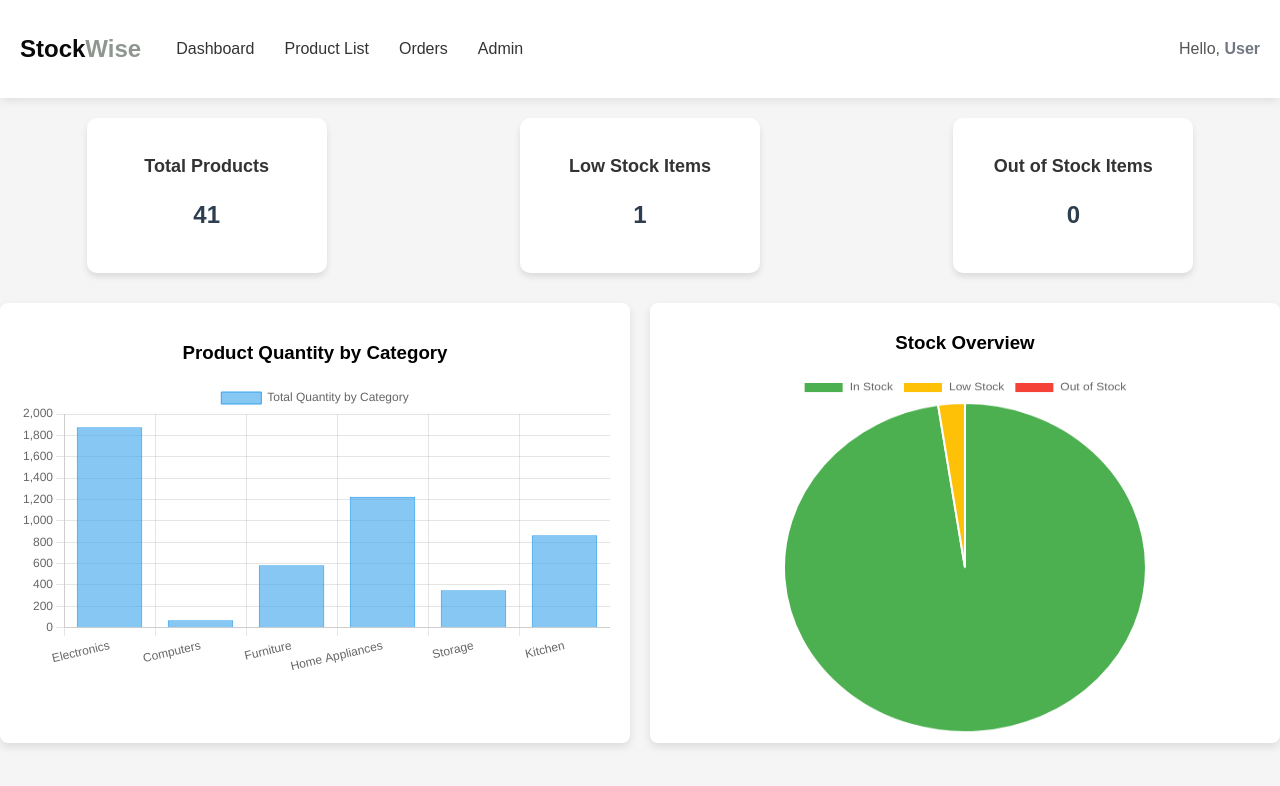
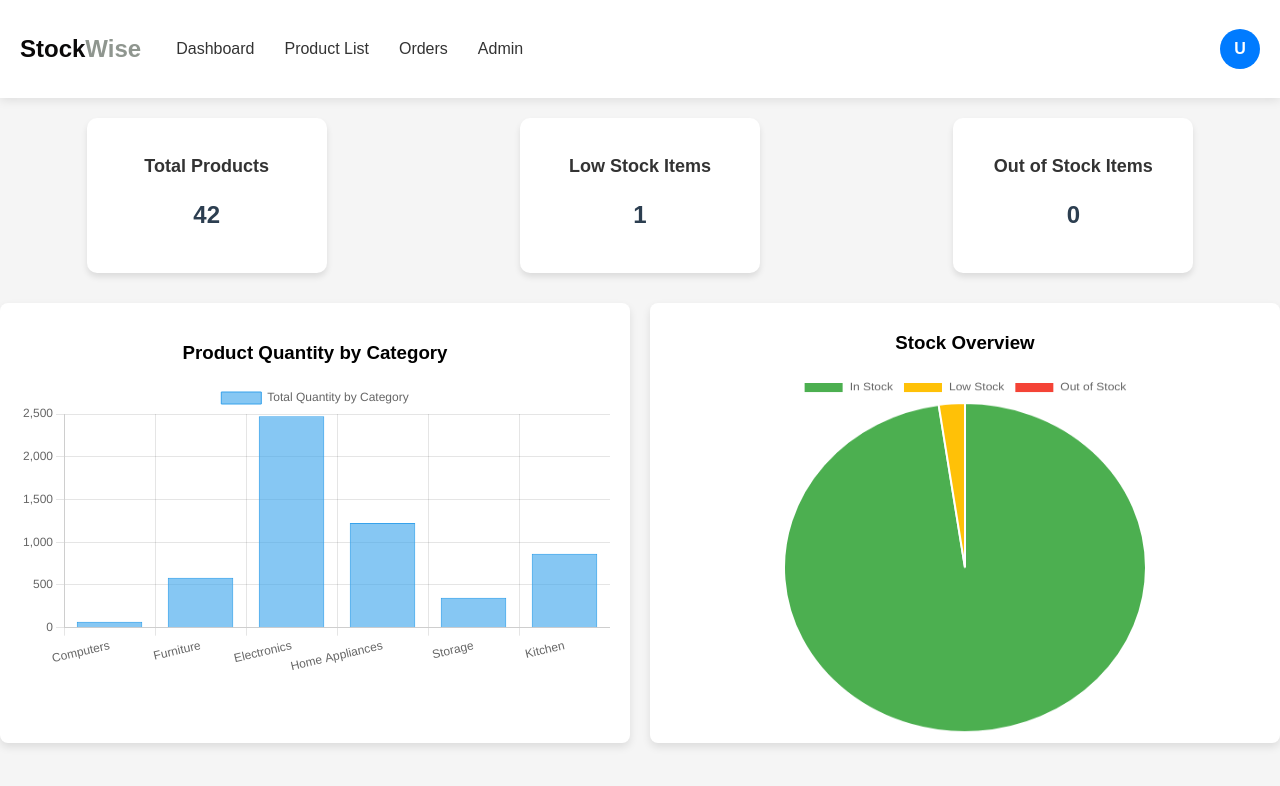
Before and after one commit to Rohit-workhall/inventory-management, a React (Create React App) app: page / in a window 1280 px wide. Shown: the top 786 px of the page. Built offline with nearby package versions, Linux system fonts and the light colour scheme.

Commit message:
profile-1

```diff
--- a/package.json
+++ b/package.json
@@ -3,6 +3,8 @@
   "version": "0.1.0",
   "private": true,
   "dependencies": {
+    "@fortawesome/free-solid-svg-icons": "^6.7.2",
+    "@fortawesome/react-fontawesome": "^0.2.2",
     "@reduxjs/toolkit": "^2.5.0",
     "antd": "^5.0.0",
     "axios": "^1.7.9",
--- a/src/Components/Navbar/Navbar.jsx
+++ b/src/Components/Navbar/Navbar.jsx
@@ -1,13 +1,28 @@
 import React, { useState } from "react";
 import { Link } from "react-router-dom";
 import "./navbar.css";
+import { FontAwesomeIcon } from '@fortawesome/react-fontawesome';
+import { faSignOutAlt } from '@fortawesome/free-solid-svg-icons';
 
 const Navbar = () => {
   const [isNavOpen, setIsNavOpen] = useState(false);
+  const [isDropdownOpen, setIsDropdownOpen] = useState(false);
 
   const toggleNav = () => {
     setIsNavOpen(!isNavOpen);
   };
+
+  const toggleDropdown = () => {
+    setIsDropdownOpen(!isDropdownOpen);
+  };
+
+  const handleLogout = () => {
+    // Add your logout logic here
+    console.log("User logged out");
+  };
+
+  const userName = "User"; // Replace with dynamic user name
+  const userInitial = userName.charAt(0).toUpperCase();
 
   return (
     <div className="navbar-container">
@@ -24,34 +39,36 @@ const Navbar = () => {
           <div className={`navbar-links ${isNavOpen ? "open" : ""}`}>
             <ul>
               <li>
-                <Link to="/" >
-                  Dashboard
-                </Link>
-              </li>
-
-              <li>
-              <Link to="/product" >
-                  Product List
-                  </Link>
-              </li>
-
-              <li>
-                <Link to="/orders" onClick={() => setIsNavOpen(false)}>
-                  Orders
-                </Link>
+                <Link to="/">Dashboard</Link>
               </li>
               <li>
-                <Link to="/admin" onClick={() => setIsNavOpen(false)}>
-                  Admin
-                </Link>
+                <Link to="/product">Product List</Link>
+              </li>
+              <li>
+                <Link to="/orders">Orders</Link>
+              </li>
+              <li>
+                <Link to="/admin">Admin</Link>
               </li>
             </ul>
           </div>
         </div>
         <div className="navbar-right">
-          <span className="user">
-            Hello, <strong>User</strong>
-          </span>
+          <div className="user-container" onClick={toggleDropdown}>
+            <div className="user-circle">{userInitial}</div>
+            {isDropdownOpen && (
+              <div className="dropdown">
+                <div className="dropdown-item user-info">
+                  <div className="user-circle dropdown-circle">{userInitial}</div>
+                  <span className="user-name">{userName}</span>
+                </div>
+                <div className="dropdown-item logout" onClick={handleLogout}>
+                  {/* <i className="logout-icon">\uD83D\uDD12</i>  */}
+                  <FontAwesomeIcon icon="fas fa-sign-out" />Logout
+                </div>
+              </div>
+            )}
+          </div>
         </div>
       </div>
       {isNavOpen && <div className="overlay" onClick={toggleNav}></div>}
--- a/src/Components/Navbar/navbar.css
+++ b/src/Components/Navbar/navbar.css
@@ -32,10 +32,93 @@
   color: #8f968f; /* Highlight color */
 }
 
-.navbar-right .user {
+.navbar-right {
+  display: flex;
+  align-items: center;
+  gap: 15px;
+  position: relative;
+}
+
+.navbar-right .user-container {
+  position: relative;
+  cursor: pointer;
+}
+
+.navbar-right .user-circle {
+  display: flex;
+  align-items: center;
+  justify-content: center;
+  background-color: #007bff;
+  color: white;
+  width: 40px;
+  height: 40px;
+  border-radius: 50%;
   font-size: 16px;
-  color: #555555; /* Slightly lighter grey */
+  font-weight: bold;
 }
+
+.navbar-right .dropdown {
+  position: absolute;
+  top: 50px;
+  right: 0;
+  background-color: white;
+  border: 1px solid #ddd;
+  box-shadow: 0 4px 6px rgba(0, 0, 0, 0.1);
+  border-radius: 8px;
+  width: 150px;
+  z-index: 1000;
+  animation: slideIn 0.3s ease;
+}
+
+.navbar-right .dropdown-item {
+  padding: 10px;
+  display: flex;
+  align-items: center;
+  gap: 10px;
+  cursor: pointer;
+}
+
+.navbar-right .dropdown-item:hover {
+  background-color: #f8f9fa;
+}
+
+.navbar-right .dropdown-item .user-circle {
+  width: 30px;
+  height: 30px;
+  font-size: 14px;
+}
+
+.navbar-right .user-name {
+  font-weight: bold;
+  color: #555;
+}
+
+.navbar-right .logout {
+  display: flex;
+  align-items: center;
+  gap: 8px;
+  padding: 10px;
+  color: #d9534f; /* Logout color */
+  font-size: 14px;
+  cursor: pointer;
+  transition: background-color 0.3s ease, color 0.3s ease;
+}
+
+.navbar-right .logout:hover {
+  background-color: #f8d7da; /* Light red background */
+  color: #c9302c; /* Darker red text on hover */
+}
+
+.navbar-right .logout-icon {
+  font-size: 18px;
+  margin-right: 5px;
+  transition: transform 0.3s ease;
+}
+
+.navbar-right .logout:hover .logout-icon {
+  transform: scale(1.1); /* Slightly enlarge icon on hover */
+}
+
 
 /* Hamburger Menu */
 .hamburger {
@@ -160,7 +243,6 @@
   color: inherit; /* Inherit the text color */
 }
 
-
 .navbar-right .user strong {
   color: #727783; /* Highlight user name */
 }
--- a/src/Components/ProductList/productDetail.css
+++ b/src/Components/ProductList/productDetail.css
@@ -11,7 +11,7 @@
   }
 
   .product-title {
-    padding-top: 35px;
+    padding-top: 5px;
     font-size: 2rem;
     margin-bottom: 30px;
     /* Lighter shade for titles */
--- a/src/Products/Products.json
+++ b/src/Products/Products.json
@@ -1,15 +1,7 @@
 {
   "products": [
     {
-      "name": "Mechanical Keyboard",
-      "sku": "MK-002",
-      "quantity": 76,
-      "price": 99.99,
-      "category": "Electronics",
-      "id": "2"
-    },
-    {
-      "id": "3",
+      "id": "1",
       "name": "Gaming Laptop",
       "sku": "GL-003",
       "quantity": 45,
@@ -19,7 +11,7 @@
       "description": "A powerful gaming laptop with high-resolution display and fast processing speeds."
     },
     {
-      "id": "4",
+      "id": "2",
       "name": "Office Chair",
       "sku": "OC-004",
       "quantity": 30,
@@ -29,7 +21,7 @@
       "description": "An ergonomic office chair with adjustable height and lumbar support."
     },
     {
-      "id": "5",
+      "id": "3",
       "name": "Bluetooth Headphones",
       "sku": "BH-005",
       "quantity": 200,
@@ -38,6 +30,27 @@
       "image": "https://m.media-amazon.com/images/I/61zumJIxYrL.jpg",
       "description": "Wireless Bluetooth headphones with noise cancellation and high-quality sound."
     },
+    {
+        "id": "4",
+        "name": "Mechanical Keyboard",
+        "sku": "MK-002",
+        "quantity": 76,
+        "price": 99.99,
+        "category": "Electronics",
+        "image": "https://encrypted-tbn3.gstatic.com/shopping?q=tbn:ANd9GcQIsriZ5eBXe51syDL7UQrP0Fg8XOrYM0U_QAnDpFRPhPkjGUo9L_WfVOm_Mpq2xpoYdN2PkuCjDcYMbyS0rHma7o5ZbzY98_qdiUoXwaLaDGedG2sL38M1Wg",
+        "description": "Mechanical keyboard with tactile keys, RGB lighting, and durable, ergonomic design."
+
+      },
+      {
+        "id": "5",
+        "name": "HDMI Cable",
+        "sku": "HDMI-028",
+        "quantity": 600,
+        "price": 7.99,
+        "category": "Electronics",
+        "image": "https://m.media-amazon.com/images/I/61hqsN2bBWL.jpg",
+        "description": "A high-quality HDMI cable for clear video and audio transmission."
+      },
     {
       "id": "6",
       "name": "LED Desk Lamp",
```
Also changed, not shown: 1 other file (tests, documents, lock files or other folders).
